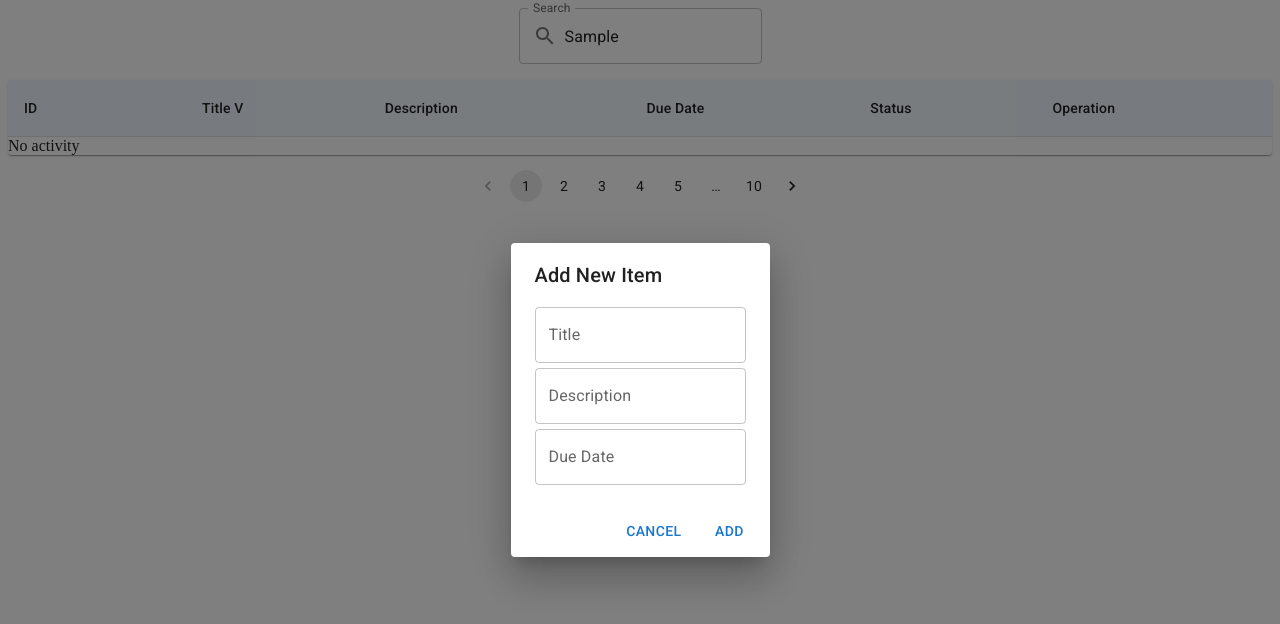
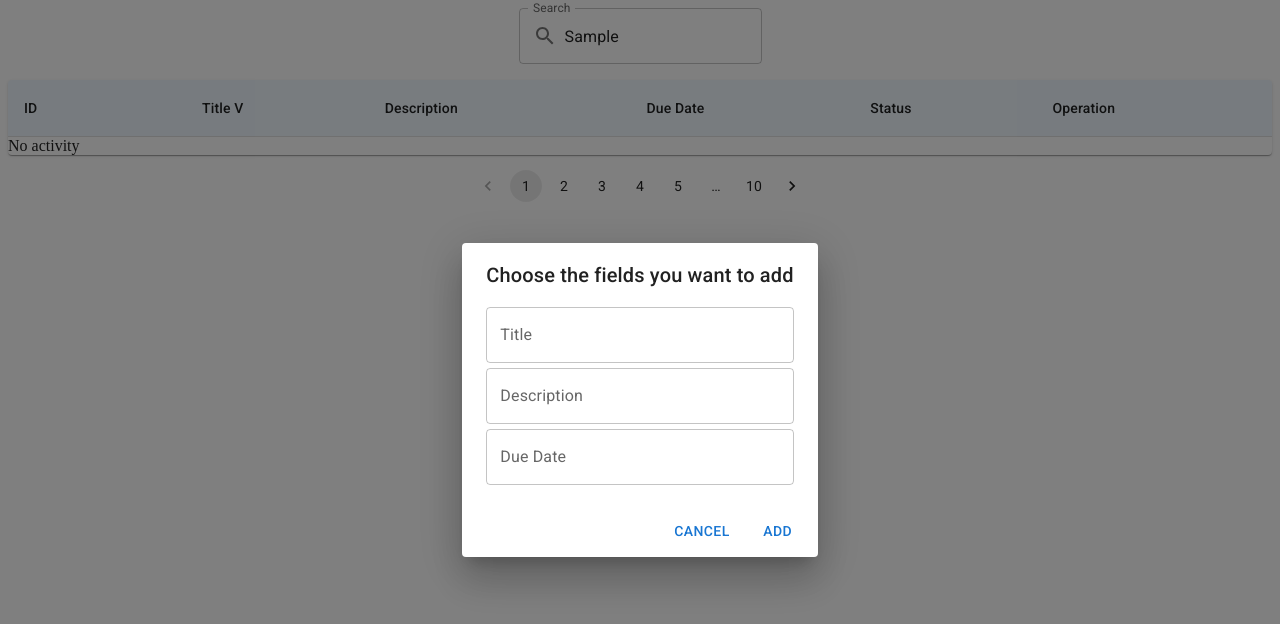
Before and after one commit to LLJhonatanOliveira/Todo-front, a React (Vite) app: page / in a window 1280 px wide. Both pictures are taken after typing "Sample" into the empty fields and a click on the button "+ New". Shown: the top 624 px of the page. Built offline with nearby package versions, Linux system fonts and the light colour scheme.

Commit message:
fix: dialog title

```diff
--- a/src/components/Dialogs/DeleteItemDialog.tsx
+++ b/src/components/Dialogs/DeleteItemDialog.tsx
@@ -22,7 +22,7 @@
         <Dialog open={open} onClose={onClose}>
         <DialogTitle>Delete Item</DialogTitle>
         <DialogContent>
-          <p>Are you sure you want to delete the item {id}?</p>
+          <p>Are you sure you want to delete note {id}?</p>
         </DialogContent>
         <DialogActions>
           <Button onClick={onClose} color="primary">
--- a/src/components/Dialogs/EditItemDialog.tsx
+++ b/src/components/Dialogs/EditItemDialog.tsx
@@ -36,7 +36,7 @@
 
   return (
     <Dialog open={open} onClose={onClose}>
-      <DialogTitle>Edit Item</DialogTitle>
+      <DialogTitle>Choose the field you want to add</DialogTitle>
       <DialogContent>
         <TextField
           label="Title"
--- a/src/components/Dialogs/NewItemDialog.tsx
+++ b/src/components/Dialogs/NewItemDialog.tsx
@@ -41,7 +41,7 @@
 
   return (
     <Dialog open={open} onClose={onClose}>
-      <DialogTitle>Add New Item</DialogTitle>
+      <DialogTitle>Choose the fields you want to add</DialogTitle>
       <DialogContent
         sx={{ display: "flex", flexDirection: "column", alignItems: "center" }}
       >
```
